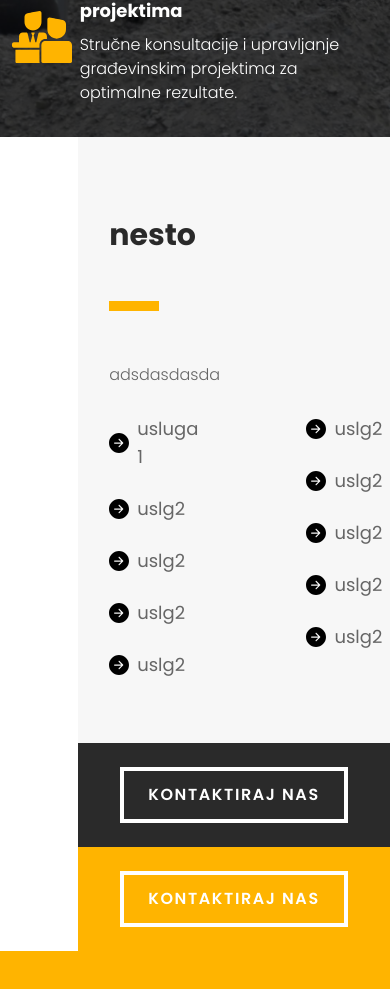
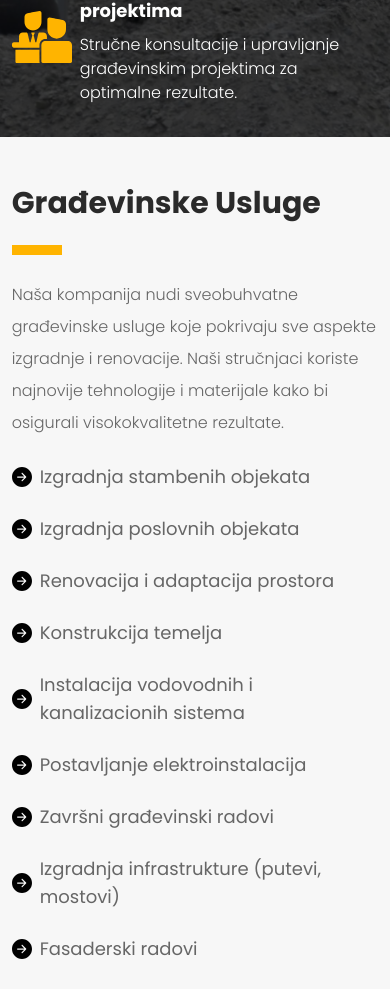
Before and after one commit to VeldinS/construct-it, a Next.js app: page /usluge in a window 390 px wide. Shown: the part 1006-1995 px from the top of the page. Built offline with nearby package versions, Linux system fonts and the light colour scheme.

Commit message:
Services page - services - implementation and responsiveness

```diff
--- a/src/app/usluge/page.tsx
+++ b/src/app/usluge/page.tsx
@@ -8,7 +8,18 @@ function ServicesPage() {
         <div className={'w-screen h-auto bg-white flex flex-col items-center justify-center'}>
             <Navbar />
             <LandingSection />
-            <ServiceGroup title={'nesto'} description={'adsdasdasda'} srv1={'usluga 1'} srv2={'uslg2'} srv3={'uslg2'} srv4={'uslg2'} srv5={'uslg2'} srv6={'uslg2'} srv7={'uslg2'} srv8={'uslg2'} srv9={'uslg2'} srv10={'uslg2'} float={'end'} />
+            <div className={'w-full flex flex-col items-center justify-center gap-16'}>
+                <ServiceGroup title={'Građevinske Usluge'}
+                              description={'Naša kompanija nudi sveobuhvatne građevinske usluge koje pokrivaju sve aspekte izgradnje i renovacije. Naši stručnjaci koriste najnovije tehnologije i materijale kako bi osigurali visokokvalitetne rezultate.'}
+                              srv1={'Izgradnja stambenih objekata'} srv2={'Izgradnja poslovnih objekata'}
+                              srv3={'Renovacija i adaptacija prostora'} srv4={'Konstrukcija temelja'}
+                              srv5={'Instalacija vodovodnih i kanalizacionih sistema'} srv6={'Postavljanje elektroinstalacija'}
+                              srv7={'Završni građevinski radovi'} srv8={'Izgradnja infrastrukture (putevi, mostovi)'}
+                              srv9={'Fasaderski radovi'} srv10={'Demontaža i rušenje starih objekata'}
+                              float={'end'}
+                />
+
+            </div>
             <Footer />
         </div>
     );
--- a/src/components/services/landing-section.tsx
+++ b/src/components/services/landing-section.tsx
@@ -6,7 +6,7 @@ import { Link as ScrollLink, animateScroll } from 'react-scroll';
 
 function LandingSection() {
     return (
-        <section className="w-screen h-auto lg:h-screen flex flex-col justify-start items-start">
+        <section className="relative z-2 w-screen h-auto lg:h-screen flex flex-col justify-start items-start shadow-lg">
             <div className="relative w-full h-auto lg:h-5/6 flex flex-col lg:flex-row justify-between items-start bg-[url('/assets/other/machine2.jpg')] bg-cover bg-center">
                 <div className={'absolute top-0 left-0 right-0 bottom-0 bg-black/70 z-2'}></div>
                 <div className={"relative z-1 w-auto h-full px-[3%] sm:px-[10%] py-[30%] sm:py-[20%] lg:py-16 flex flex-col justify-center items-start gap-12"}>
--- a/src/components/services/service-group.tsx
+++ b/src/components/services/service-group.tsx
@@ -22,8 +22,8 @@ interface serviceProps {
 function ServiceGroup({title, description, srv1, srv2, srv3, srv4, srv5, srv6, srv7, srv8, srv9, srv10, float}: serviceProps) {
     return (
         <section className={`w-screen h-auto flex flex-col items-${float} justify-start gap-16`}>
-            <div className={'w-[80vw] h-auto bg-[#F7F7F7] flex flex-col items-${float} justify-start gap-16 pt-20'}>
-                <div className={'flex flex-col items-start justify-start gap-12 px-[10%] '}>
+            <div className={'relative z-2 shadow-xl w-full lg:w-[80vw] h-auto bg-[#F7F7F7] flex flex-col items-${float} justify-start gap-8 sm:gap-16 pt-12 sm:pt-20'}>
+                <div className={'flex flex-col items-start justify-start gap-6 sm:gap-12 px-[3%] lg:px-[10%] '}>
                     <h1 className={'text-[#2A2A2A] font-rubik text-3xl sm:text-4xl font-bold'}>
                         {title}
                     </h1>
@@ -32,7 +32,7 @@ function ServiceGroup({title, description, srv1, srv2, srv3, srv4, srv5, srv6, s
                         <p className={'text-[#666666] font-rubik font-extralight text-base leading-loose w-full sm:w-1/2'}>
                             {description}
                         </p>
-                        <div className={'w-full flex flex-row items-start justify-start gap-32'}>
+                        <div className={'w-full flex flex-col md:flex-row items-start justify-start gap-6 md:gap-32'}>
                             <div className={'flex flex-col items-start justify-start gap-6'}>
                                 <div className={'flex flex-row items-center justify-start gap-2'}>
                                     <Image src={arrow} alt={'Arrow icon.'} width={20} height={20}/>
```
